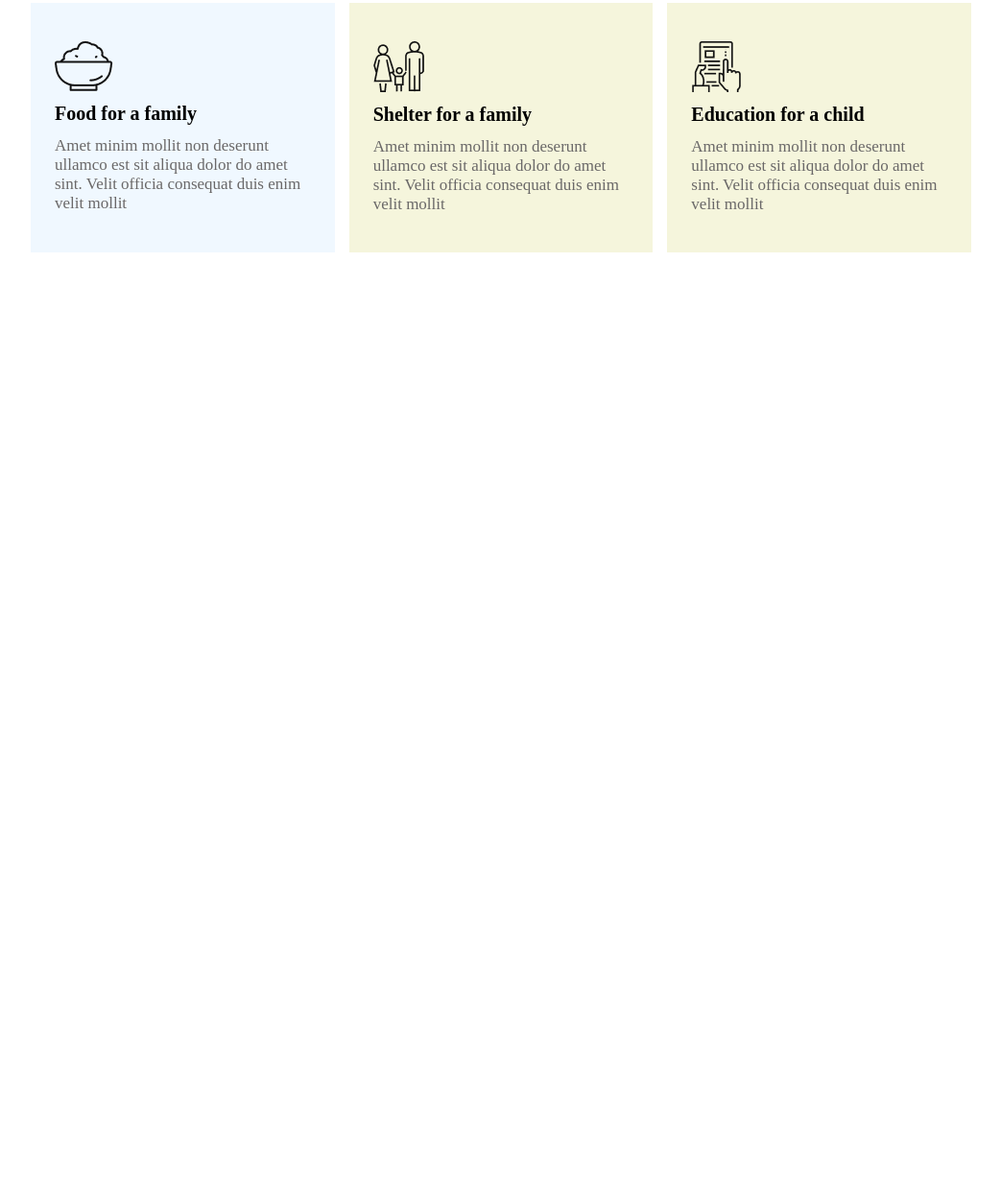
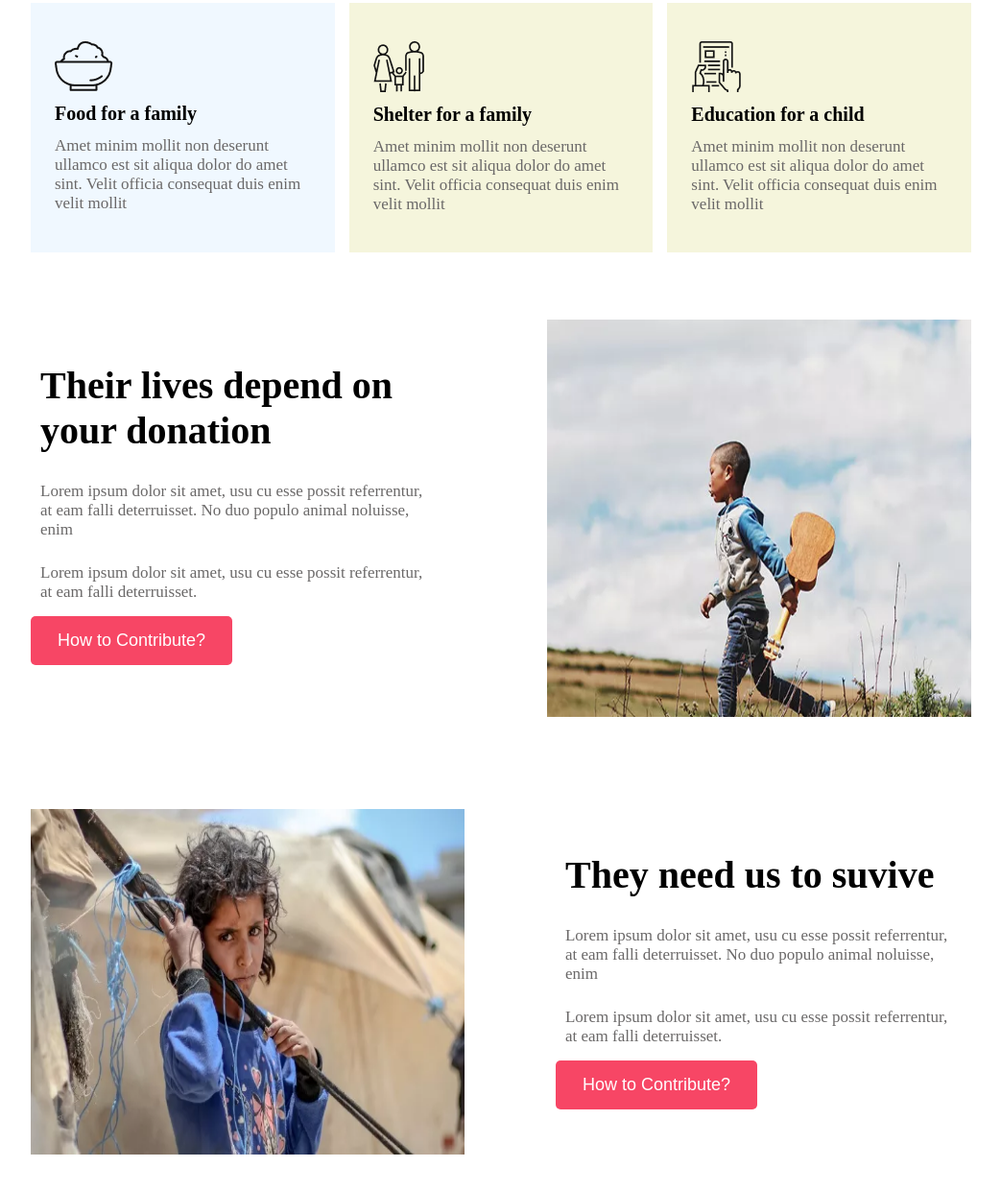
Before and after one commit to ShafinAhammed/charityp, a plain HTML site: page index.html in a window 1280 px wide. Shown: the part 1471-2712 px from the top of the page at 96% size, without its empty margins (118-1161 px from the left). Before the commit the page ends 1804 px from the top, so only its background shows below. Drawn offline with Linux system fonts and the light colour scheme.

Commit message:
image details section added

```diff
--- a/index.html
+++ b/index.html
@@ -72,6 +72,48 @@
             </div>
         </div>
     </div>
+    <!-- Donate plan section end-->
+    <!-- side image section start -->
+    <div class="side-img">
+        <div class="side-img-texts">
+            <h1 class="img-title">Their lives depend on
+                your donation
+            </h1>
+            <p class="img-description">
+                Lorem ipsum dolor sit amet, usu cu esse possit
+                referrentur, at eam falli deterruisset. No duo populo
+                animal noluisse, enim
+            </p>
+            <p class="img-description">
+                Lorem ipsum dolor sit amet, usu cu esse possit
+                referrentur, at eam falli deterruisset.
+            </p>
+            <div class="img-btn"><button class="btn-primary">How to Contribute?</button></div>
+        </div>
+        <div class="side-image">
+            <img class="right-img" src="images/kid.jpg.webp" alt="">
+        </div>
+    </div>
+    <div class="side-img">
+        <div class="side-image2">
+            <img class="right-img" src="images/kid2.jpg.webp" alt="">
+        </div>
+        <div class="side-img-texts">
+            <h1 class="img-title">They need us
+                to suvive
+            </h1>
+            <p class="img-description">
+                Lorem ipsum dolor sit amet, usu cu esse possit
+                referrentur, at eam falli deterruisset. No duo populo
+                animal noluisse, enim
+            </p>
+            <p class="img-description">
+                Lorem ipsum dolor sit amet, usu cu esse possit
+                referrentur, at eam falli deterruisset.
+            </p>
+            <div class="img-btn"><button class="btn-primary">How to Contribute?</button></div>
+        </div>
+    </div>
     </div>
 </body>
 </html>
--- a/styles/style.css
+++ b/styles/style.css
@@ -125,3 +125,33 @@
     padding: 40px 25px;
     background: beige;
 }
+/* side image section */
+.side-img{
+    display: flex;
+    gap: 15px;
+    margin-bottom: 150px;
+}
+.img-title {
+  font-size: 40px;
+  margin-top: 35px;
+  margin-bottom: 10px;
+  padding: 10px;
+}
+.side-image{
+    margin-left: 100px;
+    width: 90%;
+}
+.right-img {
+    width: 100%;
+    height: 115%;
+}
+.img-description {
+    font-size: 17px;
+    color: #6a6868;
+    margin-bottom: 5px;
+    padding: 10px;
+}
+.side-image2 {
+    margin-right: 80px;
+    width: 90%;
+}
```
Also changed, not shown: images/kid.jpg.webp (added), images/kid2.jpg.webp (added).
